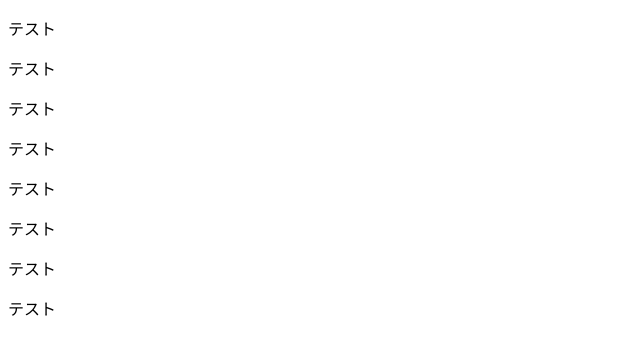
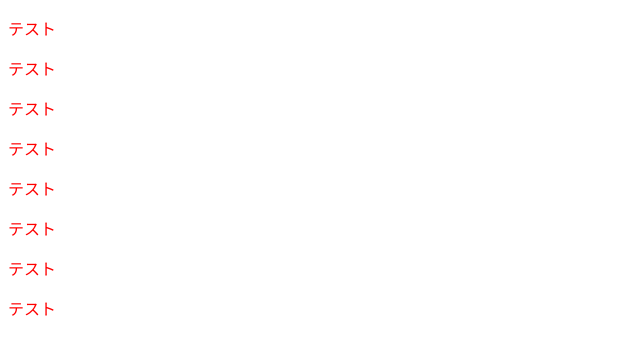
Before and after one commit to akaihiroaki/vercel-test, a plain HTML site: page index0314.html in a window 1280 px wide. Shown: the whole page, without its empty margins (0-640 px from the left). Drawn offline with Linux system fonts and the light colour scheme.

Commit message:
Add files via upload

```diff
--- a/index0314.html
+++ b/index0314.html
@@ -15,5 +15,10 @@
     <p>テスト</p>
     <p>テスト</p>
     <p>テスト</p>
+    <style>
+      p{
+        color:#ff0000;
+      }
+    </style>
   </body>
 </html>
```
